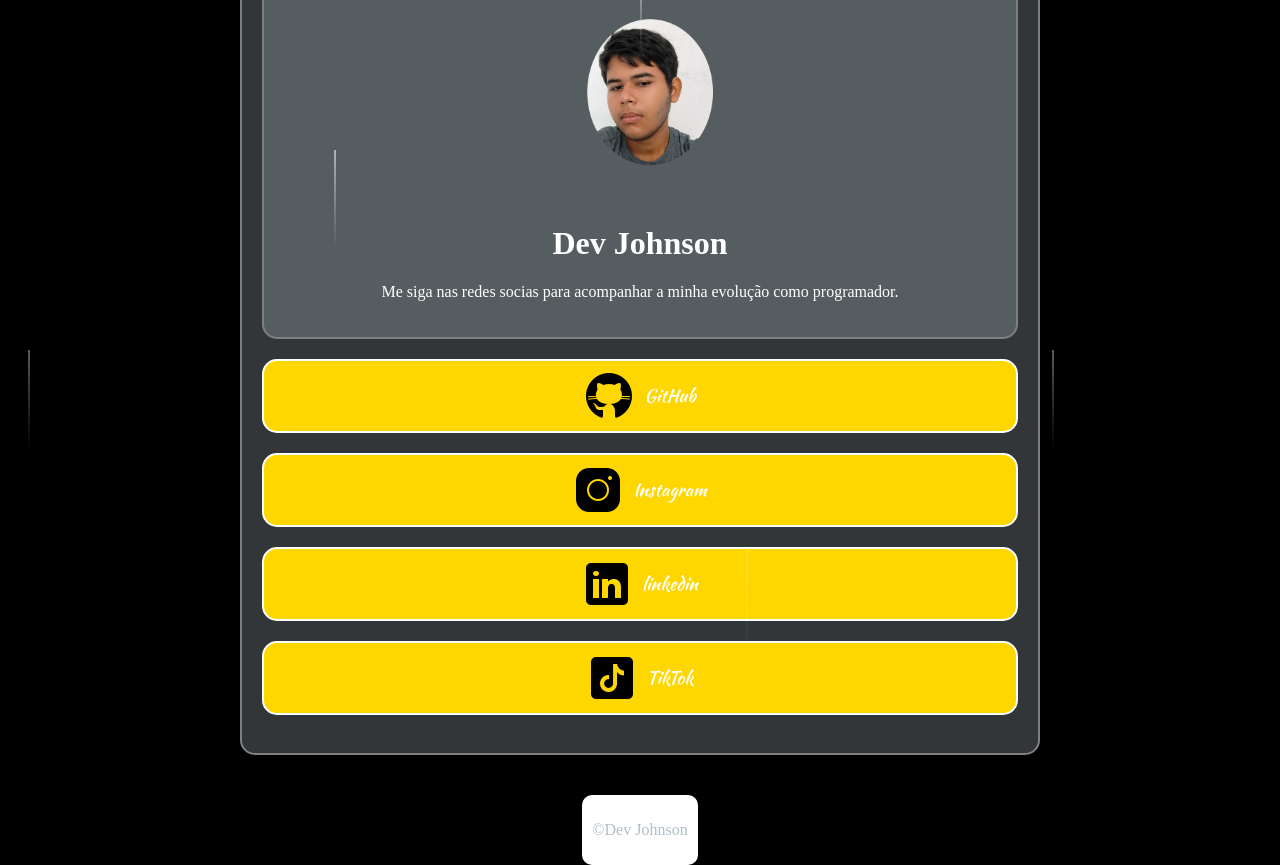
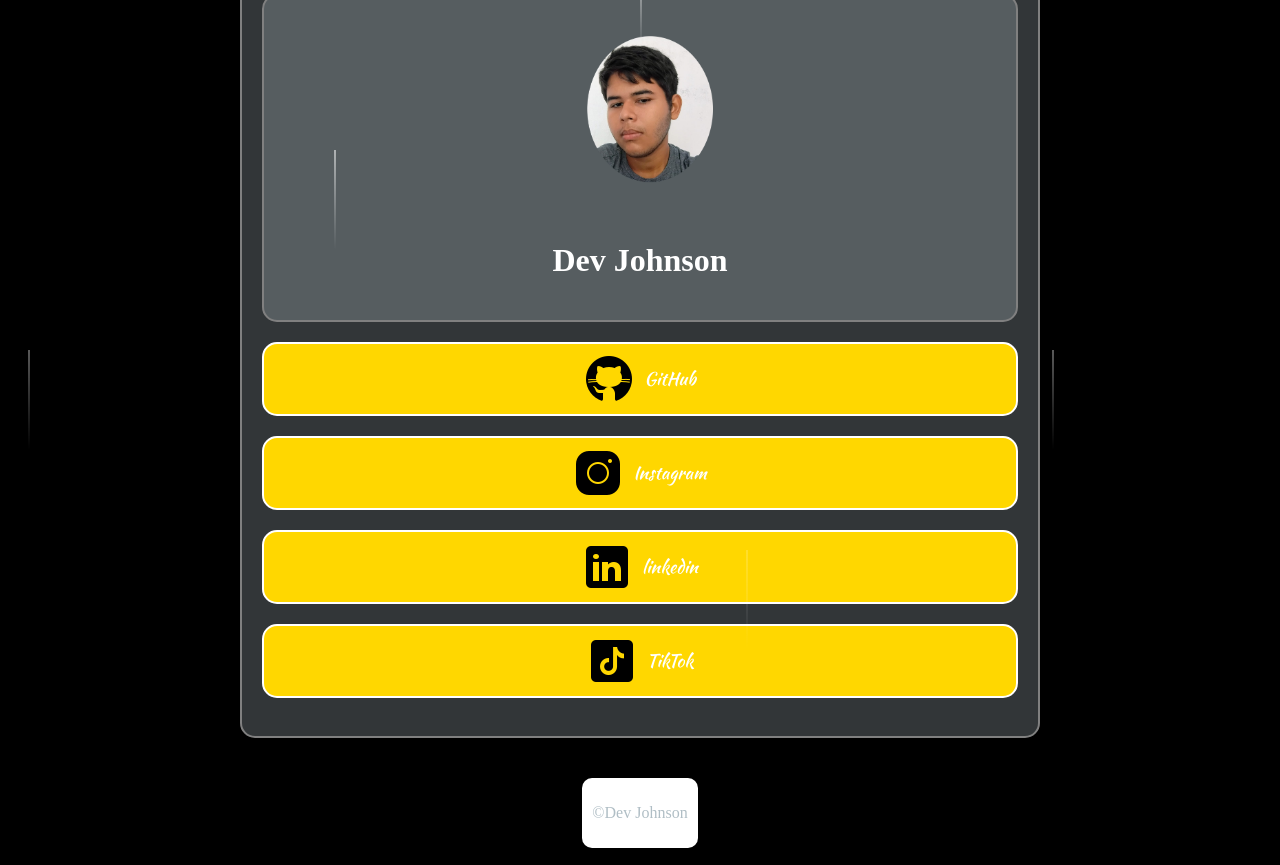
Before and after one commit to DevJohnson05/linkbio, a plain HTML site: page index.html in a window 1280 px wide. Drawn offline with Linux system fonts and the light colour scheme.

Commit message:
Update index.html

```diff
--- a/index.html
+++ b/index.html
@@ -136,10 +136,6 @@
             color: white;
 
         }
-        #perfil > p{
-            color: white;
-
-        }
 
 
 
@@ -177,7 +173,6 @@
             <div id="perfil">
                 <img src="midias/icone.png" alt="" id="perfil2" >
                 <h1>Dev Johnson</h1>
-                <p>Me siga nas redes socias para acompanhar a minha evolução como programador.</p>
             </div>
             <div>
                 <a href="https://github.com/DevJohnson05/DevJohnson05-" target="_blank" rel="external">
```
